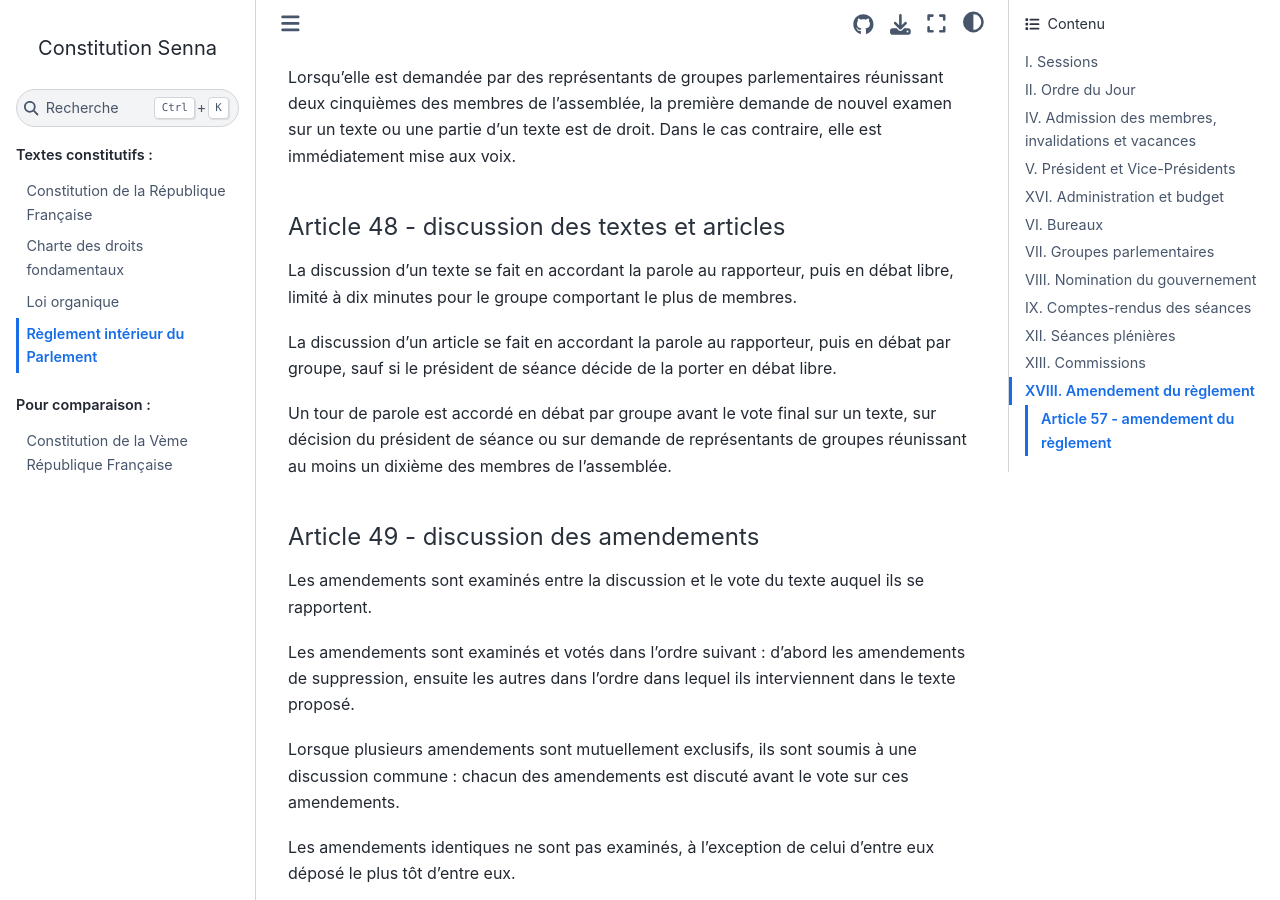
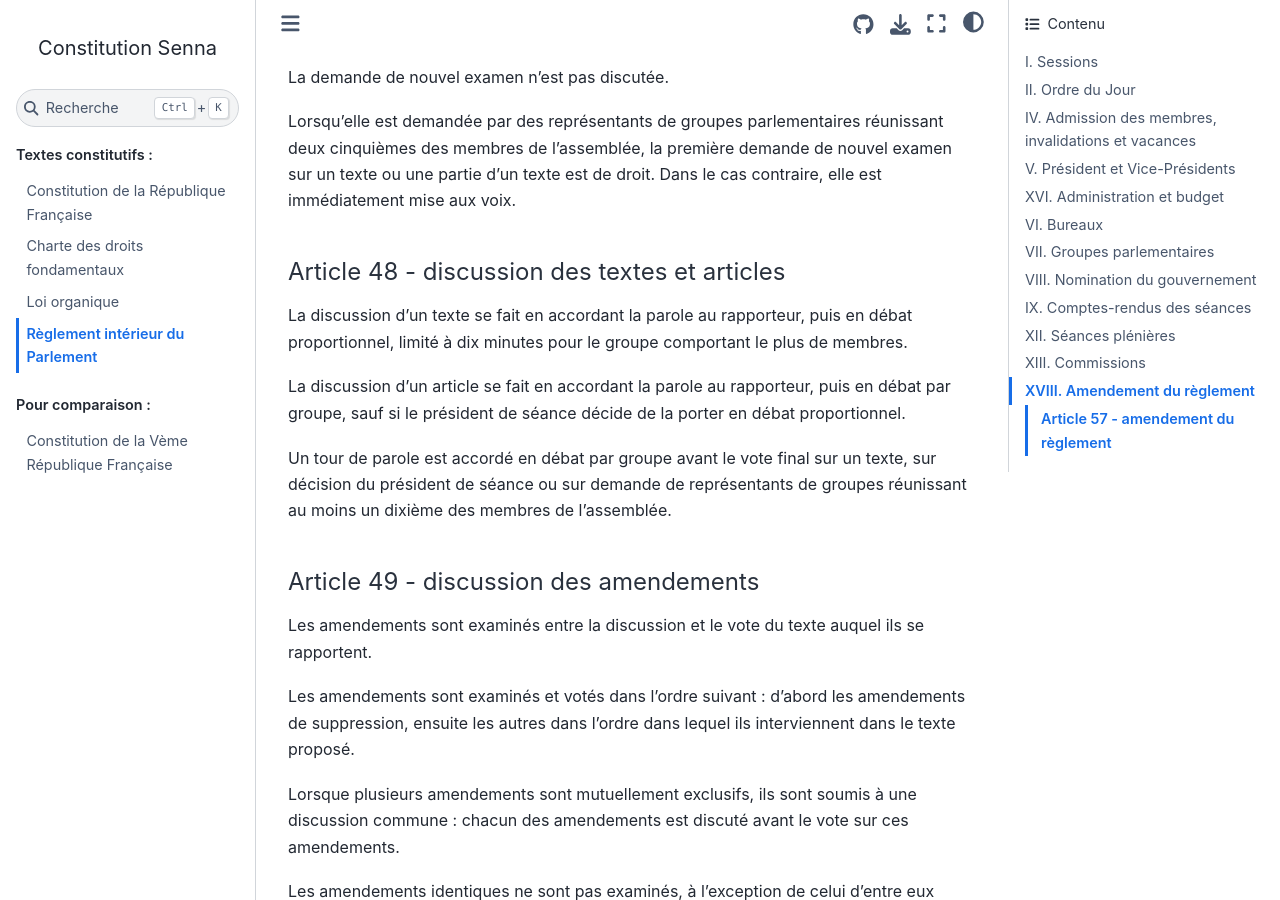
Before and after one commit to Gouvernathor/senna, a Sphinx documentation site: the page built from source/reglement_interieur.rst, in a window 1280 px wide and 900 px high, scrolled down 15983 px. Built offline with Sphinx 7.4.7 and the Sphinx Book theme 1.1.4, drawn with Linux system fonts in a browser that asks for light colours; some of the changed text lies outside the part shown.

Commit message:
ajout d'un type de débat et renommage

```diff
--- a/source/reglement_interieur.rst
+++ b/source/reglement_interieur.rst
@@ -494,7 +494,9 @@
 de séance. Sauf disposition contraire du présent règlement, une limite de trois minutes est imposée
 pour chaque prise de parole.
 
-Lors d'un débat libre, le président de séance donne la parole aux orateurs de manière à représenter
+Lors d'un débat libre, la parole est donnée aux orateurs dans l'ordre où ils la demandent.
+
+Lors d'un débat proportionnel, le président de séance donne la parole aux orateurs de manière à représenter
 chaque groupe de manière proportionnelle à son nombre de membres, puis dans l'ordre où les orateurs
 ont demandé la parole.
 
@@ -626,11 +628,11 @@
 
 .. article:: discussion des textes et articles
 
-La discussion d'un texte se fait en accordant la parole au rapporteur, puis en débat libre, limité
-à dix minutes pour le groupe comportant le plus de membres.
+La discussion d'un texte se fait en accordant la parole au rapporteur, puis en débat proportionnel,
+limité à dix minutes pour le groupe comportant le plus de membres.
 
 La discussion d'un article se fait en accordant la parole au rapporteur, puis en débat par groupe,
-sauf si le président de séance décide de la porter en débat libre.
+sauf si le président de séance décide de la porter en débat proportionnel.
 
 Un tour de parole est accordé en débat par groupe avant le vote final sur un texte, sur décision du
 président de séance ou sur demande de représentants de groupes réunissant au moins un dixième des
```
